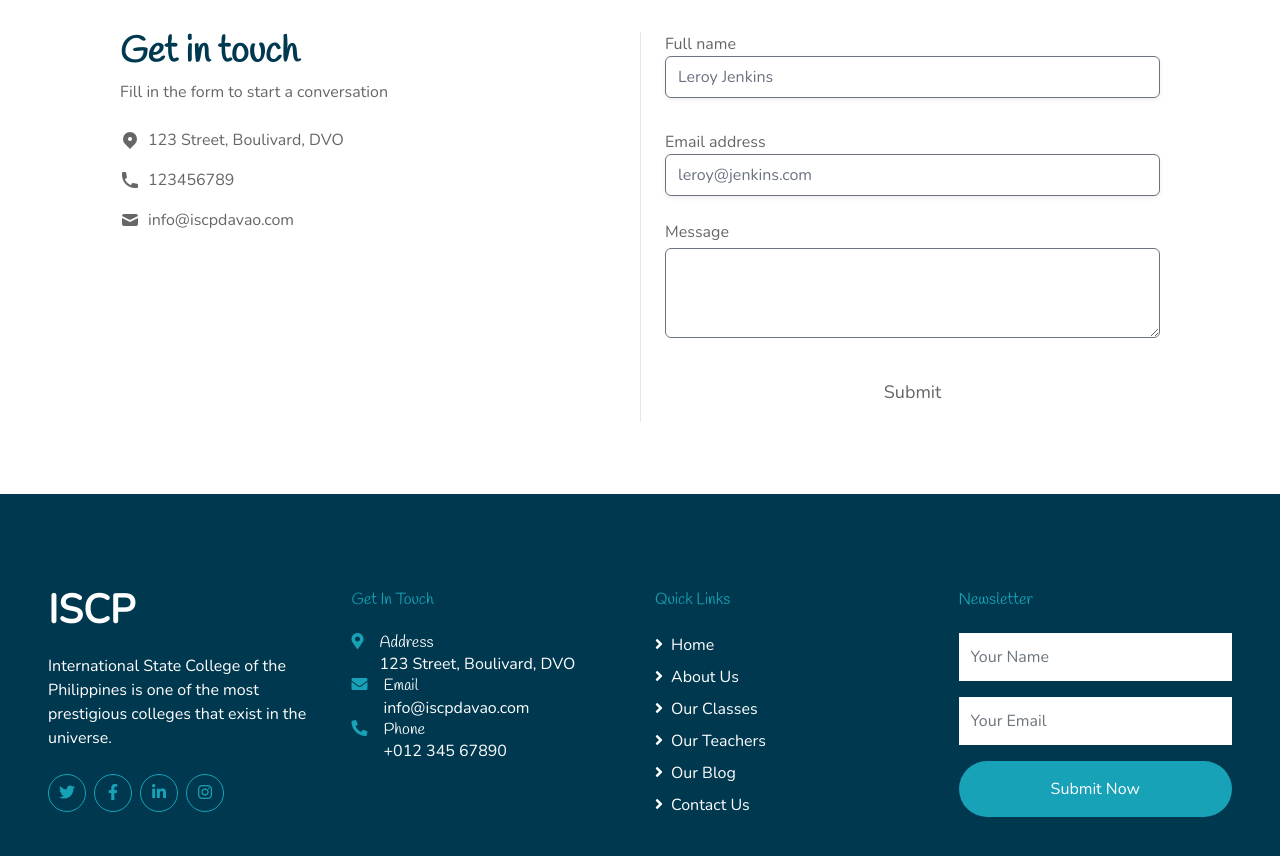
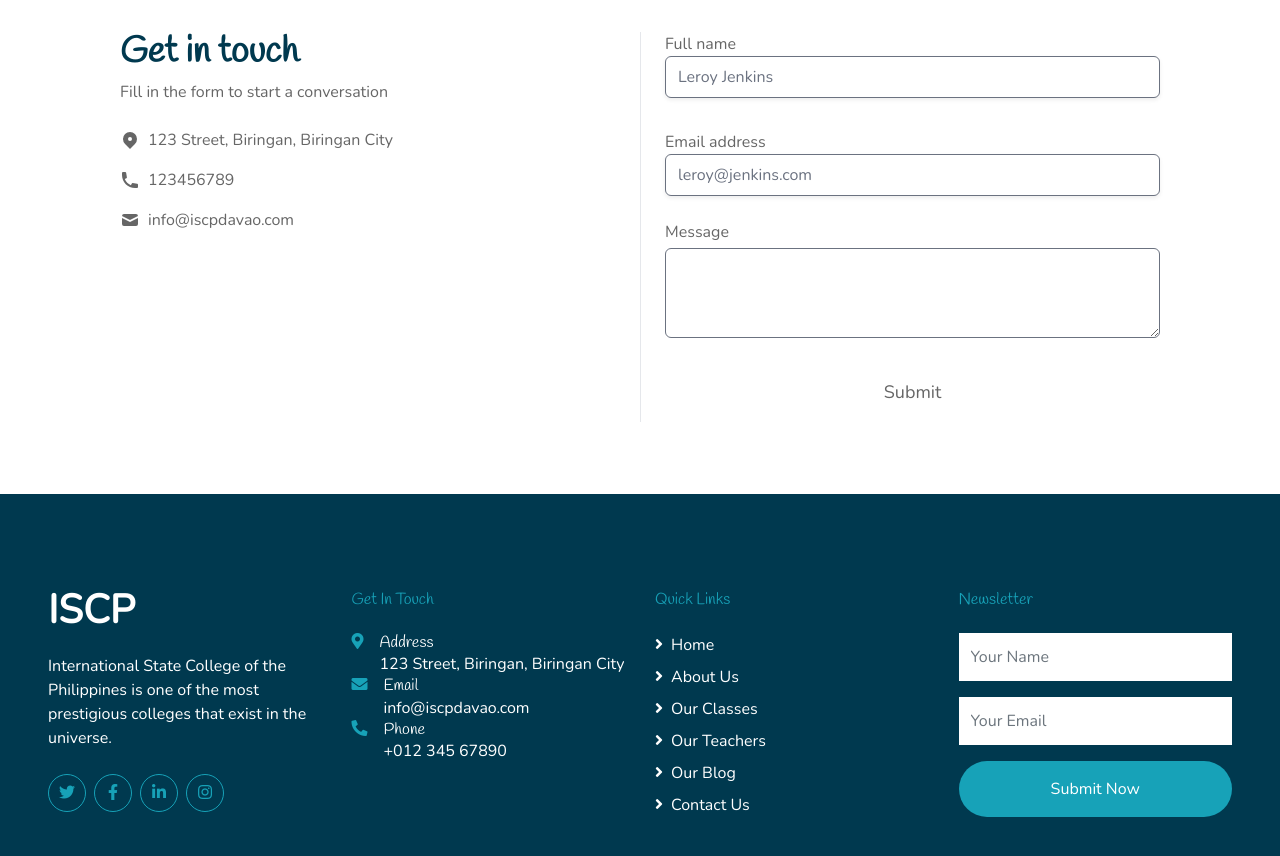
Before and after one commit to rzamoras/vite, a Vue app: page /contact in a window 1280 px wide. Shown: the part 520-1376 px from the top of the page. Built offline with nearby package versions, Linux system fonts and the light colour scheme.

Commit message:
biringan

```diff
--- a/src/components/Footer.vue
+++ b/src/components/Footer.vue
@@ -25,7 +25,7 @@
                     <h4 class="fa fa-map-marker-alt text-primary"></h4>
                     <div class="pl-3">
                         <h5 class="text-white">Address</h5>
-                        <p>123 Street, Boulivard, DVO</p>
+                        <p>123 Street, Biringan, Biringan City</p>
                     </div>
                 </div>
                 <div class="d-flex">
--- a/src/views/Contact.vue
+++ b/src/views/Contact.vue
@@ -25,7 +25,7 @@
 						<svg xmlns="http://www.w3.org/2000/svg" viewBox="0 0 20 20" fill="currentColor" class="w-5 h-5 mr-2 sm:mr-6">
 							<path fill-rule="evenodd" d="M5.05 4.05a7 7 0 119.9 9.9L10 18.9l-4.95-4.95a7 7 0 010-9.9zM10 11a2 2 0 100-4 2 2 0 000 4z" clip-rule="evenodd"></path>
 						</svg>
-						<span>123 Street, Boulivard, DVO</span>
+						<span>123 Street, Biringan, Biringan City</span>
 					</p>
 					<p class="flex items-center">
 						<svg xmlns="http://www.w3.org/2000/svg" viewBox="0 0 20 20" fill="currentColor" class="w-5 h-5 mr-2 sm:mr-6">
```
